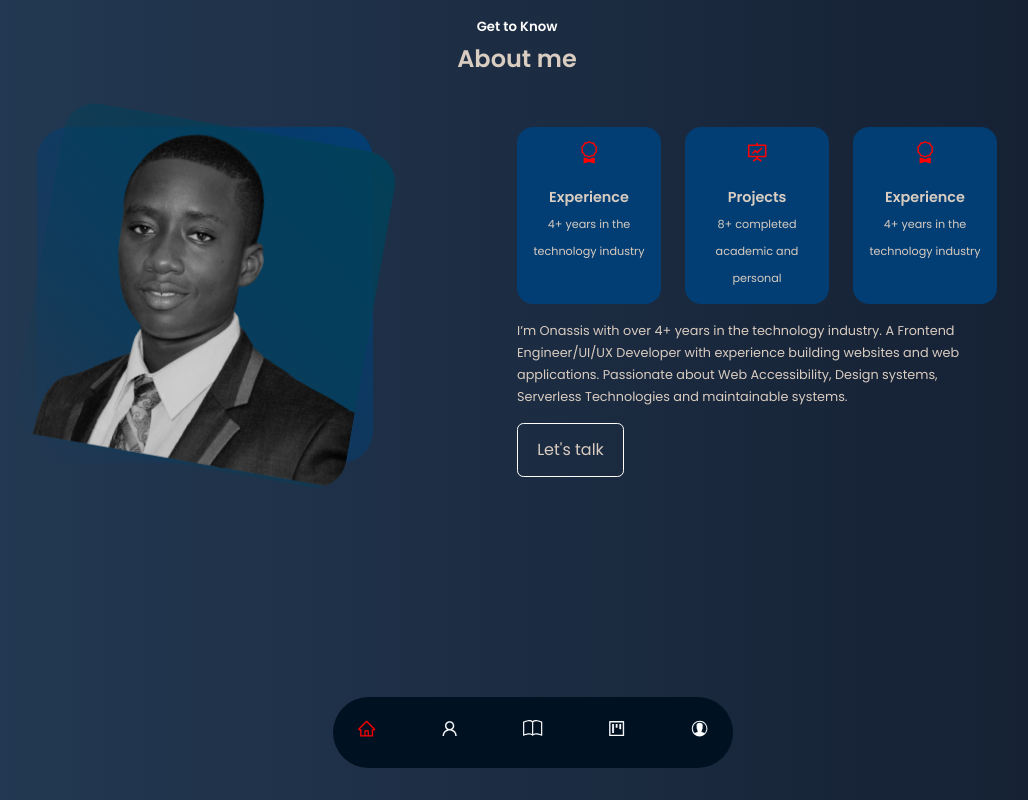
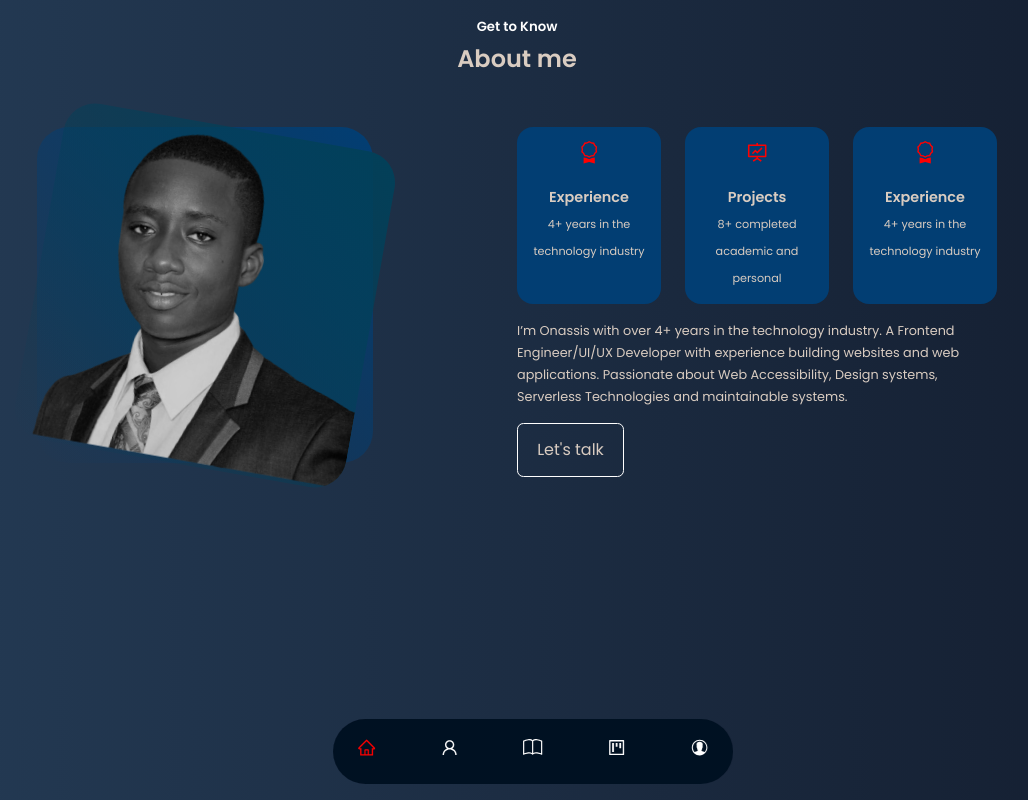
Before and after one commit to onassis28/onassis28.github.io, a React (Create React App) app: page /about in a window 1280 px wide. Shown: the top 800 px of the page, without its empty margins (123-1151 px from the left). Built offline with nearby package versions, Linux system fonts and the light colour scheme.

Commit message:
ui updates

```diff
--- a/package.json
+++ b/package.json
@@ -9,6 +9,7 @@
     "@testing-library/react": "^13.0.1",
     "@testing-library/user-event": "^13.5.0",
     "emailjs-com": "^3.2.0",
+    "framer-motion": "^6.3.4",
     "react": "^18.0.0",
     "react-dom": "^18.0.0",
     "react-icons": "^4.3.1",
--- a/src/components/header/Header.jsx
+++ b/src/components/header/Header.jsx
@@ -4,6 +4,7 @@ import Cta from './Cta';
 import mage from '../../assets/mage.PNG';
 import Headersocial from './Headersocial';
 import { BsFillArrowDownCircleFill } from 'react-icons/bs';
+import { motion } from 'framer-motion';
 
 const Header = () => {
 	return (
@@ -11,7 +12,12 @@ const Header = () => {
 			<header className='header' id='home'>
 				<div className='container header__container'>
 					<h5 className='header__h5'>Hello I'm</h5>
-					<h1 className='header__h1'> Onassis Sowah Anyetei</h1>
+					<motion.h1
+						animate={{ rotate: 360 }}
+						transition={{ duration: 2 }}
+						className='header__h1'>
+						Onassis Sowah Anyetei
+					</motion.h1>
 					<h5 className='header__h5'>Software Engineer </h5>
 					<Cta />
 
--- a/src/components/navbar/navbar.css
+++ b/src/components/navbar/navbar.css
@@ -10,13 +10,13 @@
   margin: 1rem 1rem;
   display: block;
   position: fixed;
-  padding: 0.7rem 1rem;
+  padding: 0.5rem 1rem;
   display: flex;
   gap: 3rem;
   border-radius: 3rem;
   left: 50%;
   transform: translateX(-50%);
-  bottom: 1rem;
+  bottom: 0rem;
   z-index: 1;
   backdrop-filter: blur(15px);
 }
```
Also changed, not shown: 1 other file (tests, documents, lock files or other folders).
